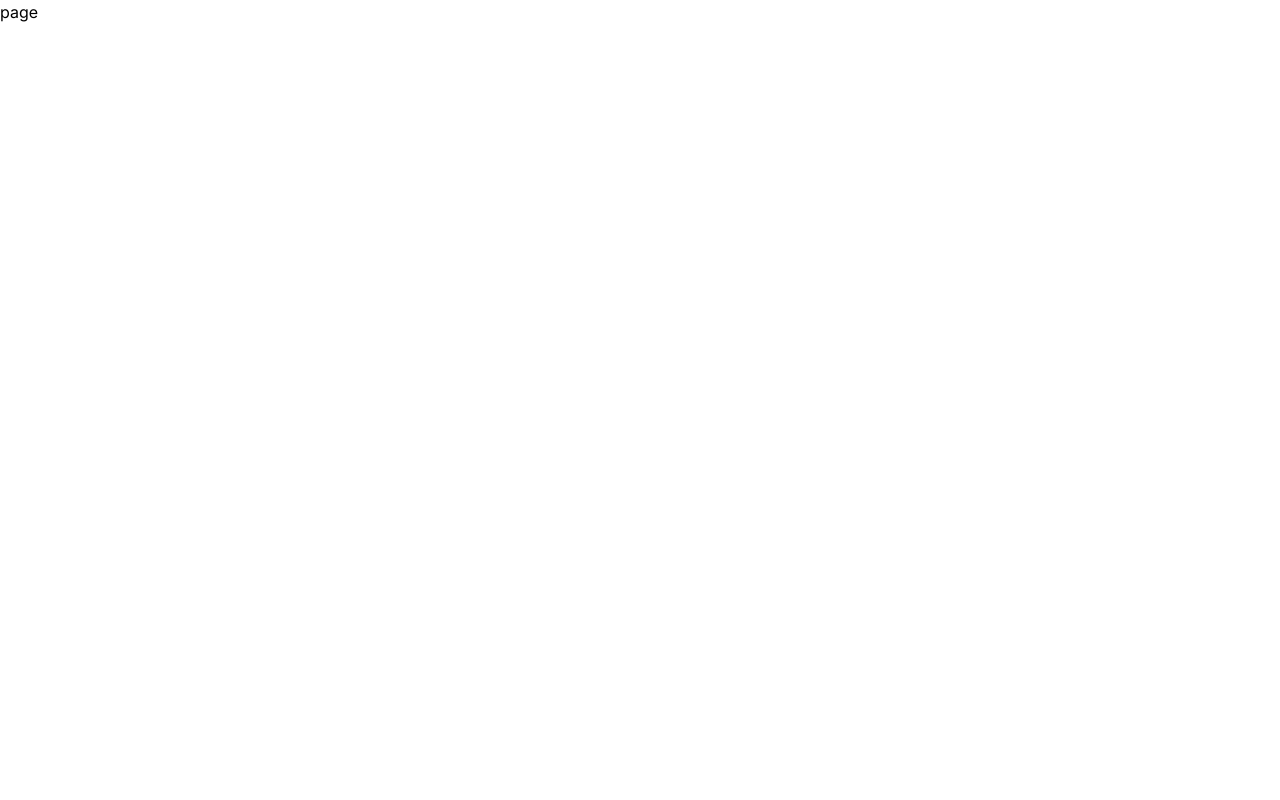
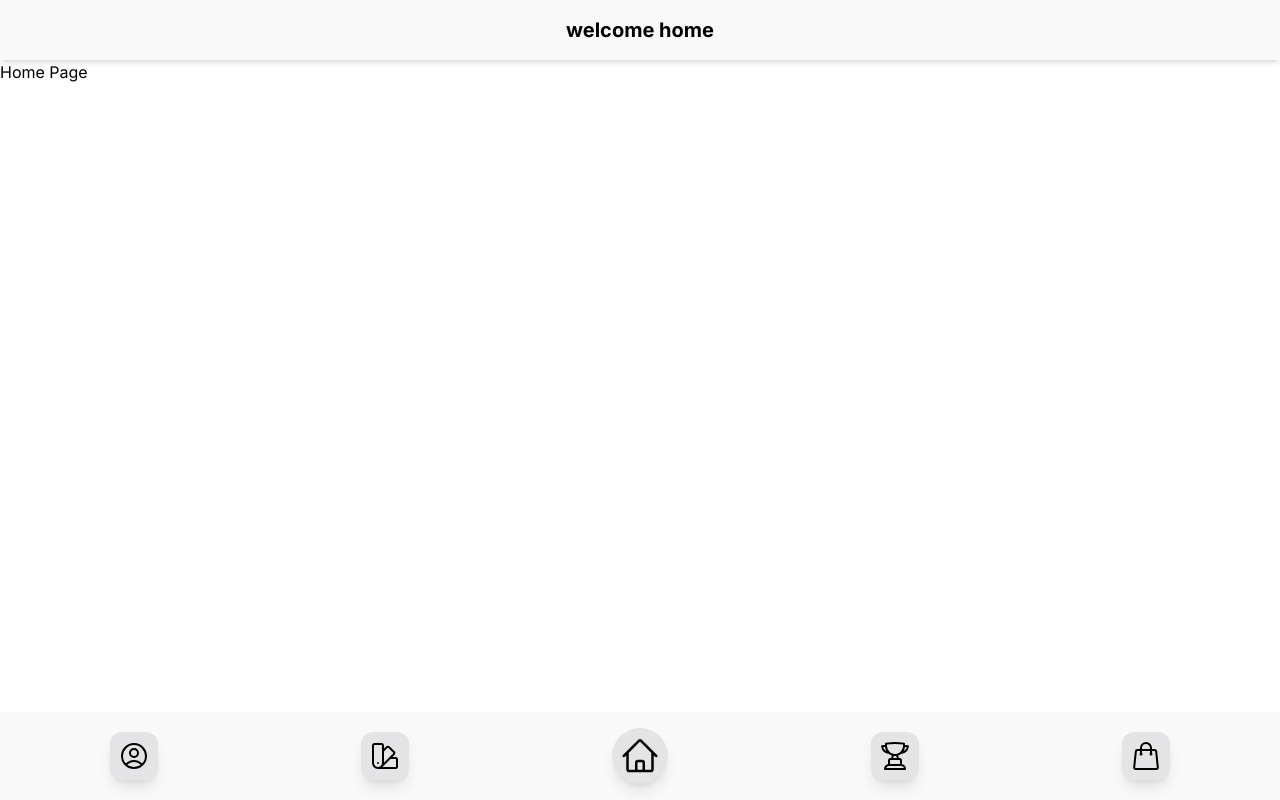
Before and after one commit to itsPeetah/polimi-innovation-project-2024-otb, a Next.js app: page /bravery in a window 1280 px wide. Built offline with nearby package versions, Linux system fonts and the light colour scheme.

Commit message:
Bravery layout

```diff
--- a/src/app/(lp)/landing/components/TokenClaimButton.tsx
+++ b/src/app/(lp)/landing/components/TokenClaimButton.tsx
@@ -11,7 +11,7 @@ export default function TokenClaimButton() {
     <form className="fixed bottom-0 | w-screen p-4" action={claimTokenClient}>
       {tokenClaimed ? (
         <Link
-          href="/bravery"
+          href="/bravery/collection"
           className="inline-block w-full | py-4 px-2 | text-center text-xl bg-zinc-300 text-black uppercase font-bold rounded-xl shadow-xl"
         >
           Browse your collection
--- /dev/null
+++ b/src/app/(otb)/bravery/collection/page.tsx
@@ -0,0 +1,5 @@
+import React from "react";
+
+export default function Page() {
+  return <div>Collection Page</div>;
+}
--- /dev/null
+++ b/src/app/(otb)/bravery/components/BottomNavbar.tsx
@@ -0,0 +1,48 @@
+import {
+  HomeIcon,
+  ShoppingBagIcon,
+  SwatchIcon,
+  TrophyIcon,
+  UserCircleIcon,
+} from "@heroicons/react/24/outline";
+import Link from "next/link";
+import React from "react";
+
+export default function BottomNavbar() {
+  return (
+    <div className=" | w-full | flex-shrink-0">
+      <div className="w-full | flex flex-row gap-4 items-center justify-around  p-4 | bg-zinc-100 bg-opacity-50">
+        <Link
+          href="/bravery/me"
+          className="p-2 bg-zinc-200 rounded-xl shadow-lg"
+        >
+          <UserCircleIcon className="w-8 h-8" />
+        </Link>
+        <Link
+          href="/bravery/collection"
+          className="p-2 bg-zinc-200 rounded-xl shadow-lg"
+        >
+          <SwatchIcon className="w-8 h-8" />
+        </Link>
+        <Link
+          href="/bravery"
+          className="p-2 bg-zinc-200 rounded-full shadow-lg"
+        >
+          <HomeIcon className="w-10 h-10" />
+        </Link>
+        <Link
+          href="/bravery/leaderboard"
+          className="p-2 bg-zinc-200 rounded-xl shadow-lg"
+        >
+          <TrophyIcon className="w-8 h-8" />
+        </Link>
+        <Link
+          href="/bravery/marketplace"
+          className="p-2 bg-zinc-200 rounded-xl shadow-lg"
+        >
+          <ShoppingBagIcon className="w-8 h-8" />
+        </Link>
+      </div>
+    </div>
+  );
+}
--- /dev/null
+++ b/src/app/(otb)/bravery/components/TopHeader.tsx
@@ -0,0 +1,32 @@
+"use client";
+
+import { usePathname } from "next/navigation";
+import React from "react";
+
+export default function TopHeader() {
+  const title = useTitle();
+  return (
+    <div className=" w-full | flex-shrink-0">
+      <div className="w-full | flex flex-row gap-4 items-center justify-around p-4 | bg-zinc-100 bg-opacity-50 shadow-md">
+        <h1 className="lowercase font-bold text-xl">{title}</h1>
+      </div>
+    </div>
+  );
+}
+
+function useTitle() {
+  const pathname = usePathname();
+
+  switch (pathname) {
+    case "/bravery/me":
+      return "My Profile";
+    case "/bravery/leaderboard":
+      return "Hall of Braves";
+    case "/bravery/marketplace":
+      return "OTB Marketplace";
+    case "/bravery/collection":
+      return "My Collection";
+    default:
+      return "Welcome home";
+  }
+}
--- /dev/null
+++ b/src/app/(otb)/bravery/leaderboard/page.tsx
@@ -0,0 +1,5 @@
+import React from "react";
+
+export default function Page() {
+  return <div>Leaderboard Page</div>;
+}
--- /dev/null
+++ b/src/app/(otb)/bravery/marketplace/page.tsx
@@ -0,0 +1,5 @@
+import React from "react";
+
+export default function Page() {
+  return <div>Marketplace Page</div>;
+}
--- /dev/null
+++ b/src/app/(otb)/bravery/me/page.tsx
@@ -0,0 +1,5 @@
+import React from "react";
+
+export default function Page() {
+  return <div>Me Page</div>;
+}
--- a/src/app/(otb)/bravery/page.tsx
+++ b/src/app/(otb)/bravery/page.tsx
@@ -1,5 +1,5 @@
 import React from "react";
 
 export default function page() {
-  return <div>page</div>;
+  return <div>Home Page</div>;
 }
--- a/src/app/(otb)/layout.tsx
+++ b/src/app/(otb)/layout.tsx
@@ -1,4 +1,6 @@
 import type { Metadata } from "next";
+import BottomNavbar from "./bravery/components/BottomNavbar";
+import TopHeader from "./bravery/components/TopHeader";
 
 export const metadata: Metadata = {
   title: "Bravery",
@@ -9,5 +11,13 @@ export default function Layout({
 }: Readonly<{
   children: React.ReactNode;
 }>) {
-  return <>{children}</>;
+  return (
+    <div className="flex flex-col h-screen">
+      <TopHeader />
+      <div className="flex-grow overflow-hidden">
+        <div className="h-full w-full overflow-y-auto">{children}</div>
+      </div>
+      <BottomNavbar />
+    </div>
+  );
 }
```
